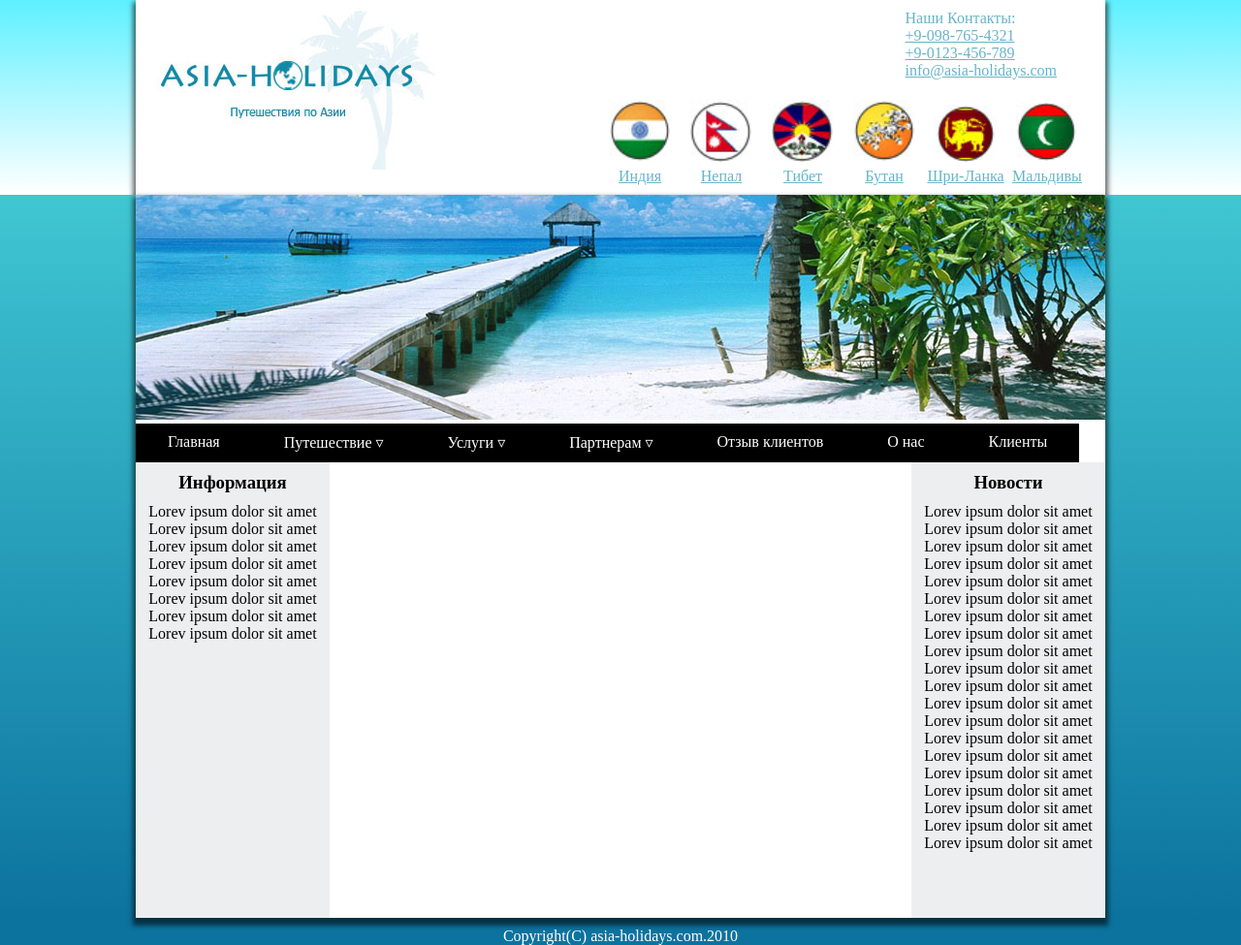
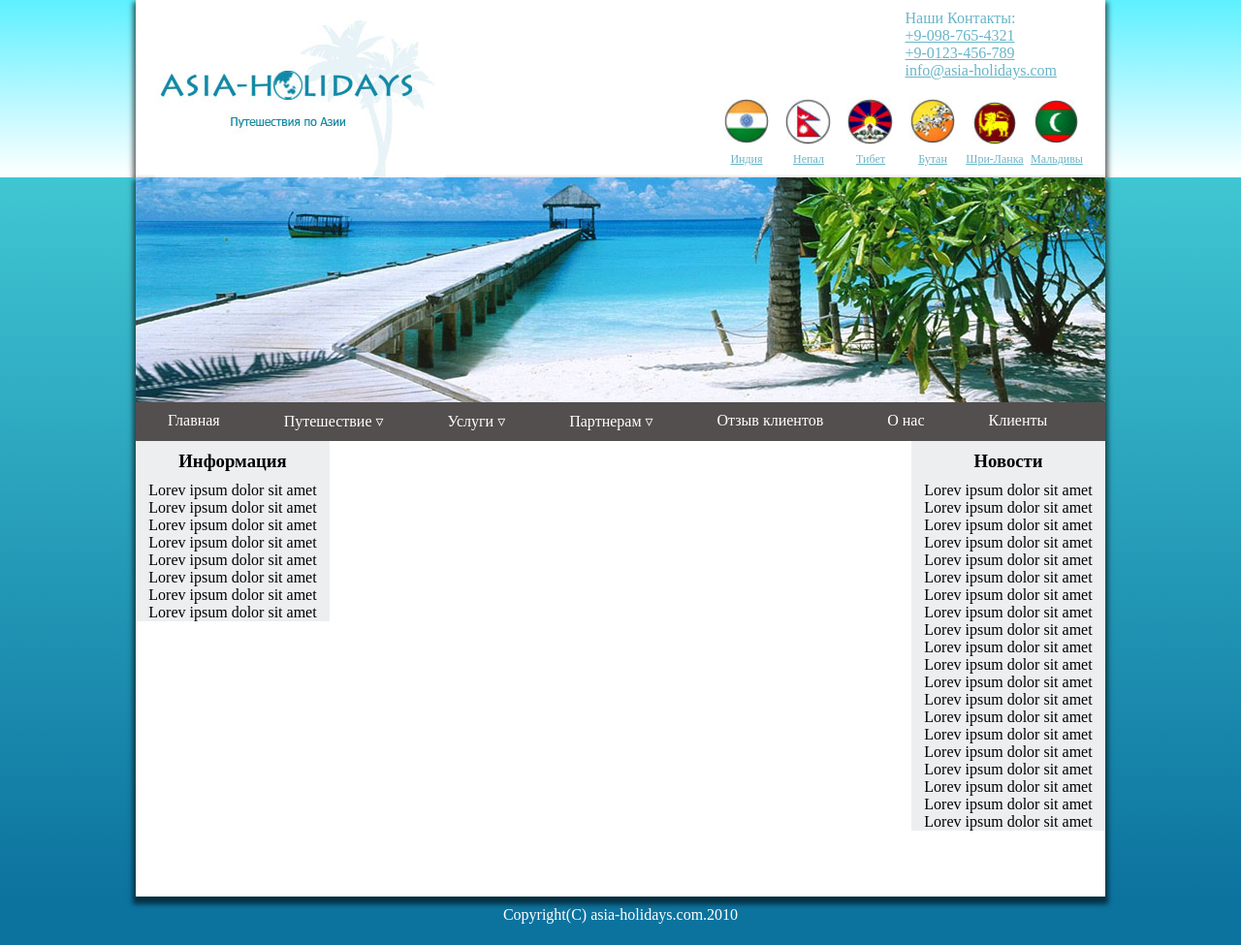
Before and after one commit to Kononenko-Sergey/frontetd_test, a plain HTML site: page homeworks4/index.html in a window 1280 px wide. Shown: the whole page at 97% size. After the commit the page ends 953 px from the top, so only its background shows below. Drawn offline with Linux system fonts and the light colour scheme.

Commit message:
homeworks4 adjusted 31 08

```diff
--- a/homeworks4/css/styles.css
+++ b/homeworks4/css/styles.css
@@ -3,14 +3,14 @@
 	padding:0;
 }
 body {
-	min-height: 100vh;
+	min-height: 100px;
 	background: #0C739F;
 }
 .header {
 	background: linear-gradient(#5EF0FF, #FFFFFF);
 }
 .top-header {
-	overflow: hidden;
+	height: 173px;
 }
 .content {
 	background: linear-gradient(#40C6D3, #0C739F);
@@ -28,9 +28,11 @@ box-shadow: 0px 5px 5px 3px rgba(0,0,0,0.58);
 .right-block {
 	float: right;
 	text-align: right;
+	overflow: hidden;
 }
 .logo{
-	padding-left: 20px;
+	padding: 10px 0 0 20px;
+
 }
 .contacts{
 	display: inline-block;
@@ -49,30 +51,29 @@ a {
 
 }
 .countries{
-	margin-top: 20px;
-	margin-right: 20px;
-	margin-bottom: 10px;
+	margin: 18px 20px 10px 0;
 }
 .countries li {
 	display: inline-block;
-	width: 80px;
+	width: 60px;
 	text-align: center;
-	height: 38px;
-	line-height: 20px;
+	line-height: 17px;
 }
 .countries li a {
-	padding-top: 0;
-	padding-bottom: 0;
+	font-size: 12px;
 }
 .countries li img {
 	width: 80%;
 	display: inline-block;
 }
-ul {
+.baner{
+	width: 100%;
+	height: 232px;
+}
+.menu {
     display: block;
-    margin: 0;
-    padding: 0;
     list-style: none;
+	background: #534f4f;
 }
 ul:after {
     display: block;
@@ -83,6 +84,7 @@ ul:after {
 ul.menu > li {
     float: left;
     position: relative;
+    background: #534f4f;
 }
 ul.menu > li > a {
 	 float: left;
@@ -90,12 +92,12 @@ ul.menu > li > a {
 	 display: block;
 	padding: 10px 33px;
 	color: #fff;
-    background-color: #000000;
+    background-color: #534f4f;
 	text-decoration: none;
 	height: 20px;
 }
 ul.menu > li > a:hover {
-    background-color: #000000;
+    background-color: #534f4f;
 }
 ul.submenu {
 	display: block;
@@ -105,8 +107,7 @@ ul.submenu {
     top: 37px;
     left: 35px;
 	 display: none;
-    background-color: #000000;
-    border: 1px solid #000000;
+    background-color: #534f4f;
 
 }
 
@@ -134,15 +135,23 @@ ul.submenu > li > a:hover {
 }
 .leftColumn {
 	background-color:#edeef0;
-	width: 200px;
-	height: 100%;
+	width: 20%;
 	float: left;
+	overflow: hidden;
+
+
+}
+.centerColumn{
+	width: 50%;
+	float: left;
+	overflow: hidden;
+	margin: 0 5%;
 }
 .rightColumn {
 	background-color:#edeef0;
-	width: 200px;
-	height: 100%;
+	width: 20%;
 	float: right;
+	overflow: hidden;
 }
 h3{
 	padding: 10px;
--- a/homeworks4/index.html
+++ b/homeworks4/index.html
@@ -13,36 +13,41 @@
 					<div class="contacts">
 
 						<span>Наши Контакты:</span>
-						<a href="">+9-098-765-4321</a>
-						<a href="">+9-0123-456-789</a>
+						<a href="#">+9-098-765-4321</a>
+						<a href="#">+9-0123-456-789</a>
 
 						<a href="">info@asia-holidays.com</a>
 					</div>
 					<ul class="countries">
 						<li>
 							<a href="">
-								<img  src="images/India.jpg" height="" alt="India flag"></a>
-							<a href="">Индия</a>
+								<img  src="images/India.jpg" height="" alt="India flag">
+								<span>Индия</span>
+							</a>
 						</li>
 						<li>
 							<a href="">
-								<img  src="images/Nepal.jpg" height="" alt="Nepal flag"></a>
-							<a class="" href="">Непал</a>
+								<img  src="images/Nepal.jpg" height="" alt="Nepal flag">
+								<span>Непал</span>
+							</a>
 						</li>
 						<li>
 							<a href="">
-								<img  src="images/Tibet.jpg" height="" alt="Tibet flag"></a>
-							<a href="">Тибет</a>
+								<img  src="images/Tibet.jpg" height="" alt="Tibet flag">
+								<span>Тибет</span>
+							</a>
 						</li>
 						<li>
 							<a href="">
-								<img  src="images/Butan.jpg" height="" alt="Butan flag"></a>
-							<a href="">Бутан</a>
+								<img  src="images/Butan.jpg" height="" alt="Butan flag">
+								<span>Бутан</span>
+							</a>
 						</li>
 						<li>
 							<a href="">
-								<img  src="images/SriLanka.jpg" height="" alt="Sri Lanka flag"></a>
-							<a href="">Шри-Ланка</a>
+								<img  src="images/SriLanka.jpg" height="" alt="Sri Lanka flag">
+								<span>Шри-Ланка</span>
+							</a>
 						</li>
 						<li>
 							<a href="">
```
